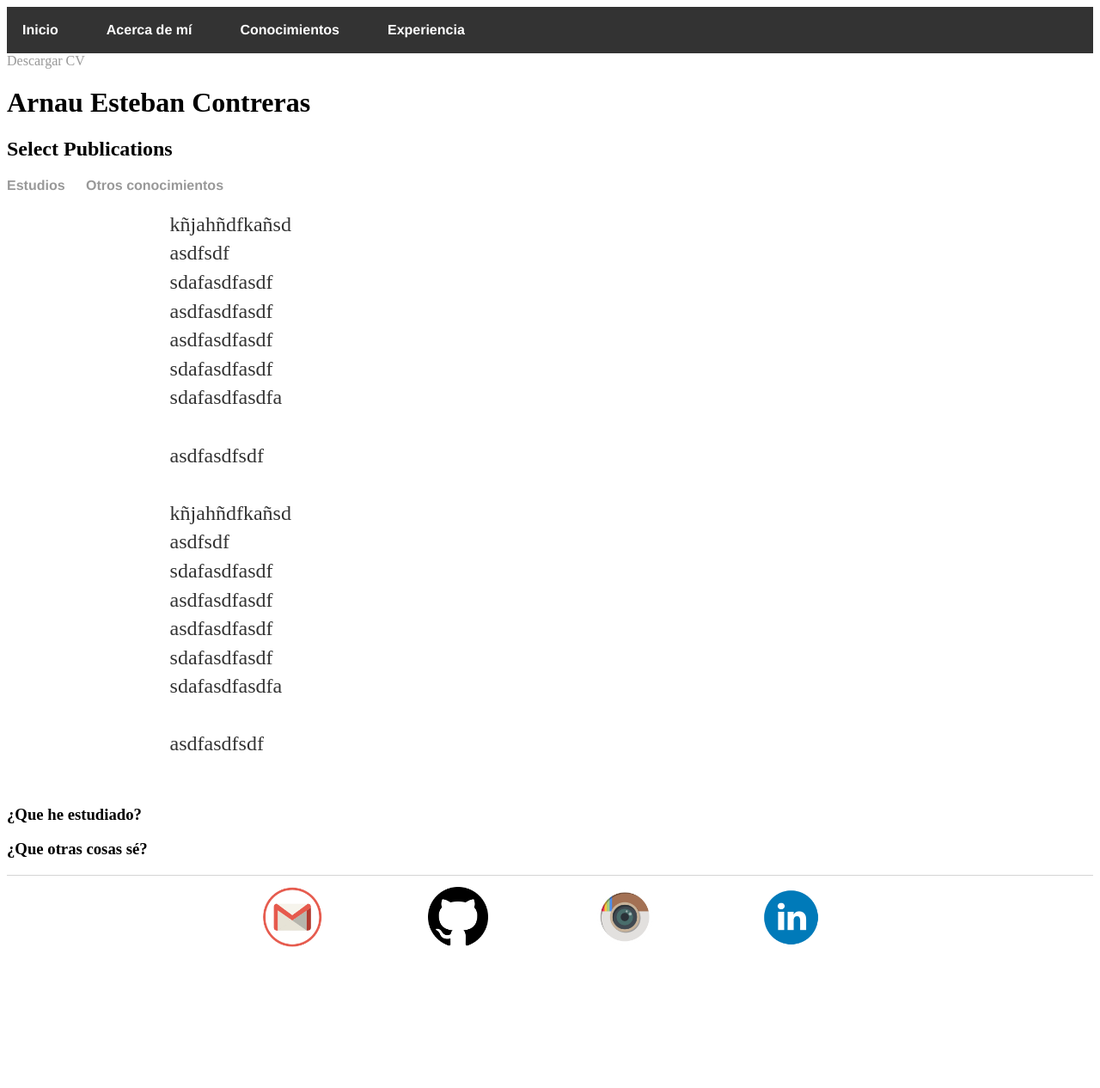
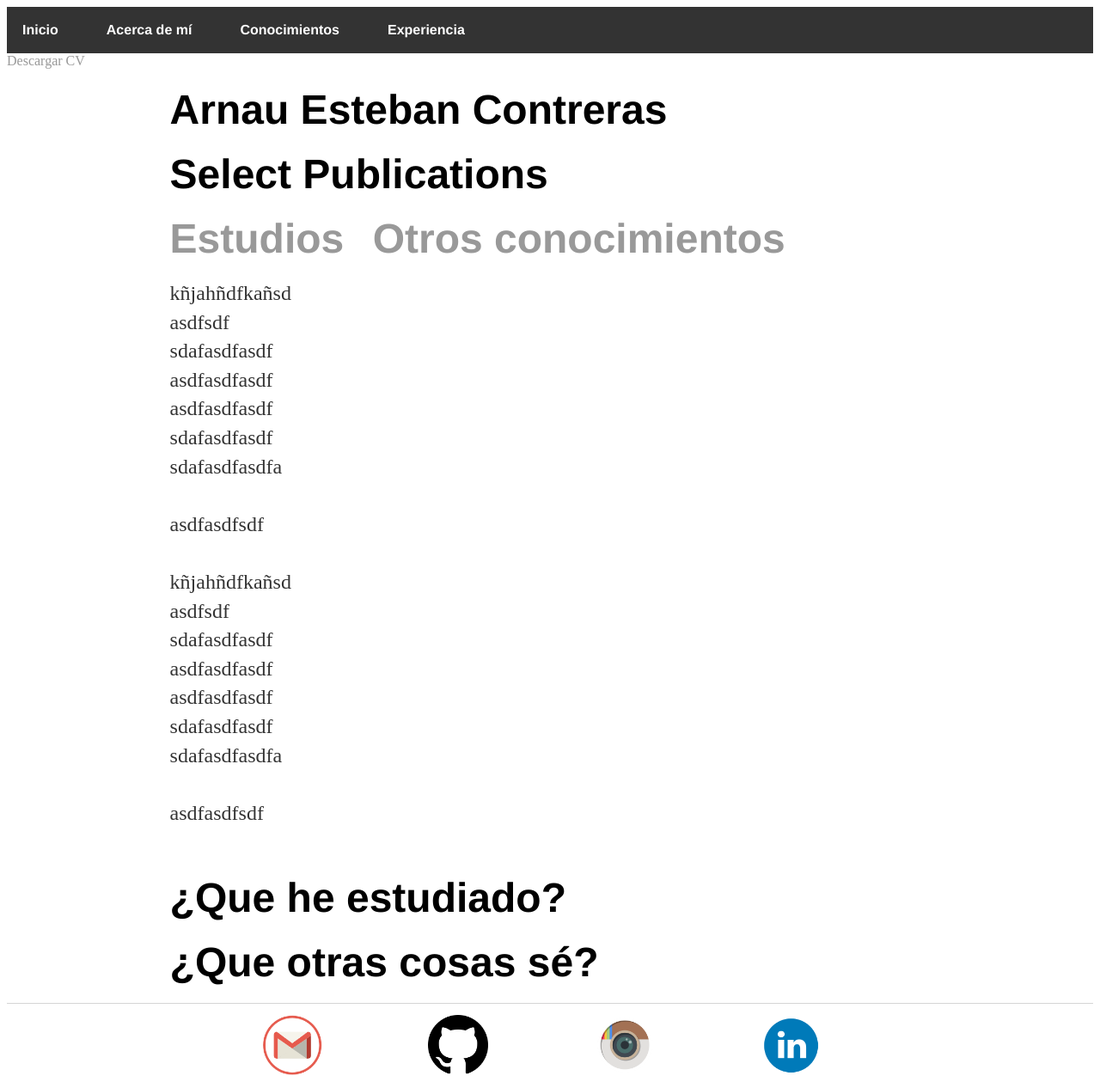
Before and after one commit to isx47590131/isx47590131.github.io, a Jekyll site: the page built from cv/index.html, in a window 1280 px wide. Shown: the whole page at 86% size. Built offline with Jekyll 4.4.1, drawn with Linux system fonts in a browser that asks for light colours; before the commit the page ends 1118 px from its top, so only the background shows below that.

Commit message:
Update main.css

```diff
--- a/css/main.css
+++ b/css/main.css
@@ -19,7 +19,7 @@
 a:hover {
     text-decoration: underline;
 }
-h1 h2 h3 ul.cv {
+h1, h2, h3, ul.cv {
     font-size: 3em;
     font-family:'Helvetica', 'Arial', 'Sans-Serif';
     margin: 20px auto;
```
